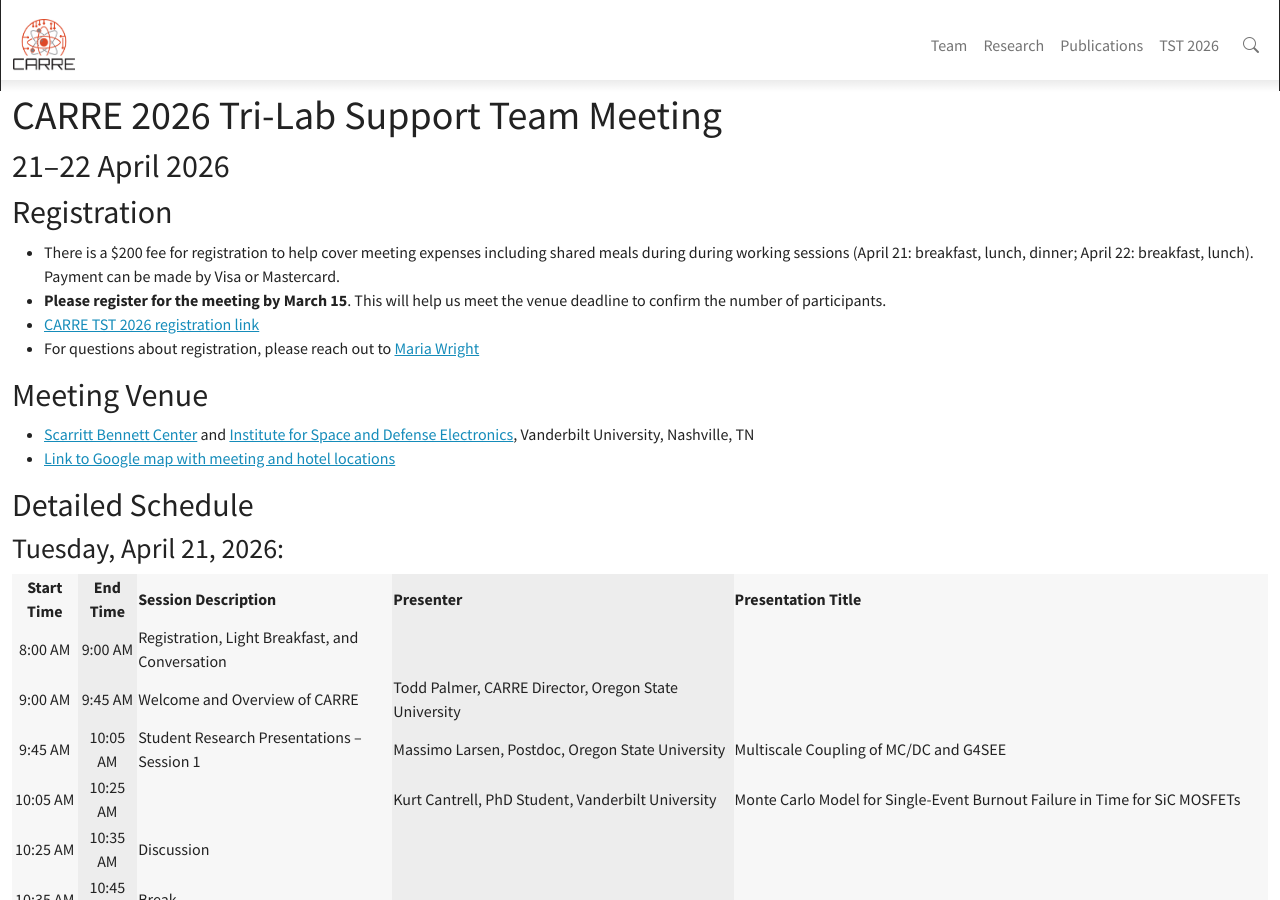
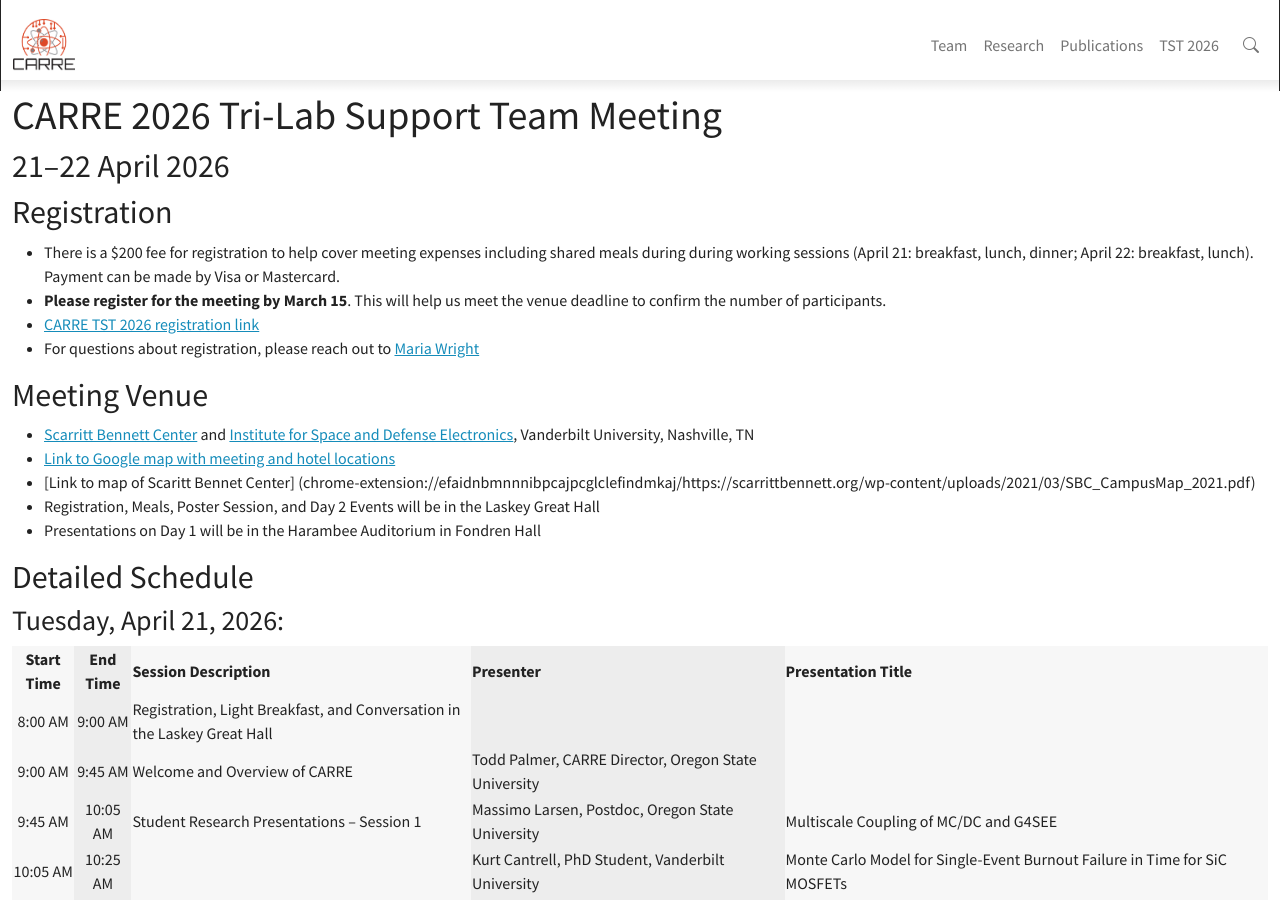
Before and after one commit to CARRE-PSAAP/CARRE-PSAAP.github.io, a Jekyll site: the page built from _pages/tst2026.md, in a window 1280 px wide and 900 px high. Built offline with Jekyll 4.4.1, drawn with Linux system fonts in a browser that asks for light colours; nearby versions of some CDN libraries.

Commit message:
Update tst2026.md
Adding meeting room names at Scarritt Bennett

```diff
--- a/_pages/tst2026.md
+++ b/_pages/tst2026.md
@@ -20,7 +20,9 @@
 ## Meeting Venue
 - [Scarritt Bennett Center](https://scarrittbennett.org/) and [Institute for Space and Defense Electronics](https://www.vanderbilt.edu/isde/), Vanderbilt University, Nashville, TN
 - [Link to Google map with meeting and hotel locations](https://www.google.com/maps/d/viewer?ll=36.15064060000002%2C-86.80227099999999&z=15&mid=11jZLLxSKVb3GzxNl8wJMmel-t38Z940)
-
+- [Link to map of Scaritt Bennet Center] (chrome-extension://efaidnbmnnnibpcajpcglclefindmkaj/https://scarrittbennett.org/wp-content/uploads/2021/03/SBC_CampusMap_2021.pdf)
+- Registration, Meals, Poster Session, and Day 2 Events will be in the Laskey Great Hall
+- Presentations on Day 1 will be in the Harambee Auditorium in Fondren Hall
 
 ## Detailed Schedule
 
@@ -30,7 +32,7 @@
 
 | Start Time | End Time | Session Description | Presenter | Presentation Title |
 |:----------:|:--------:|---------------------|-----------|--------------------|
-| 8:00 AM | 9:00 AM | Registration, Light Breakfast, and Conversation |  |  |
+| 8:00 AM | 9:00 AM | Registration, Light Breakfast, and Conversation in the Laskey Great Hall |  |  |
 | 9:00 AM | 9:45 AM | Welcome and Overview of CARRE | Todd Palmer, CARRE Director, Oregon State University |  |
 | 9:45 AM | 10:05 AM | Student Research Presentations – Session 1 | Massimo Larsen, Postdoc, Oregon State University | Multiscale Coupling of MC/DC and G4SEE |
 | 10:05 AM | 10:25 AM |  | Kurt Cantrell, PhD Student, Vanderbilt University | Monte Carlo Model for Single-Event Burnout Failure in Time for SiC MOSFETs |
```
